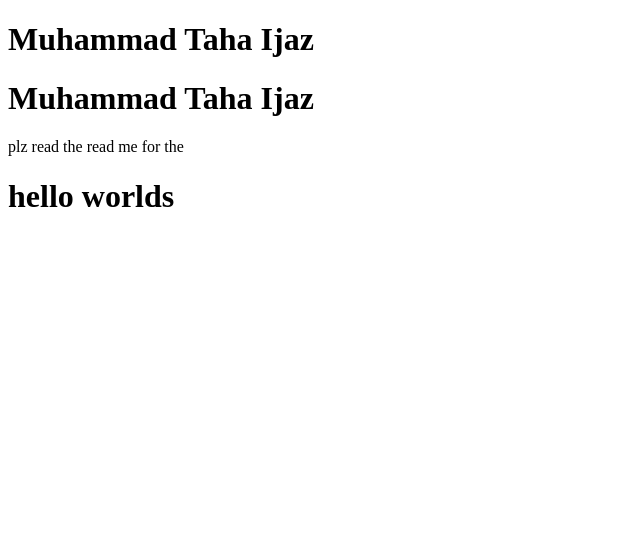
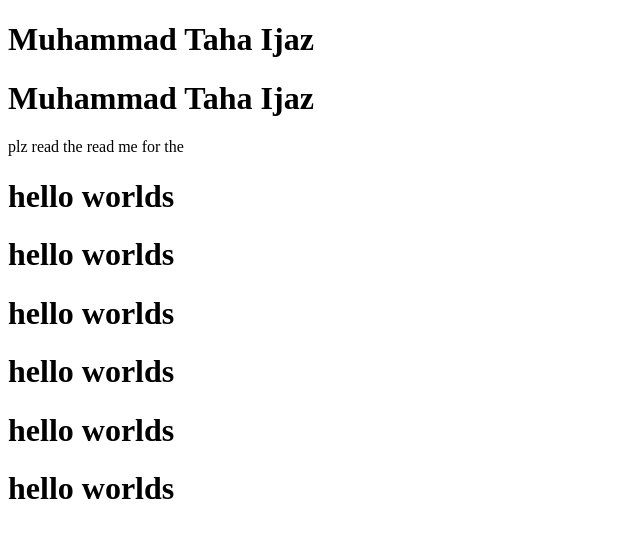
Before and after one commit to wizardcos/Git_Commands, a plain HTML site: page index.html in a window 1280 px wide. Shown: the whole page, without its empty margins (0-640 px from the left). Drawn offline with Linux system fonts and the light colour scheme.

Commit message:
updated the index file

```diff
--- a/index.html
+++ b/index.html
@@ -16,5 +16,10 @@
     <h1>Muhammad Taha Ijaz</h1>
     <p>plz read the read me for the</p>
     <h1>hello worlds</h1>
+    <h1>hello worlds</h1>
+    <h1>hello worlds</h1>
+    <h1>hello worlds</h1>
+    <h1>hello worlds</h1>
+    <h1>hello worlds</h1>
   </body>
 </html>
```
